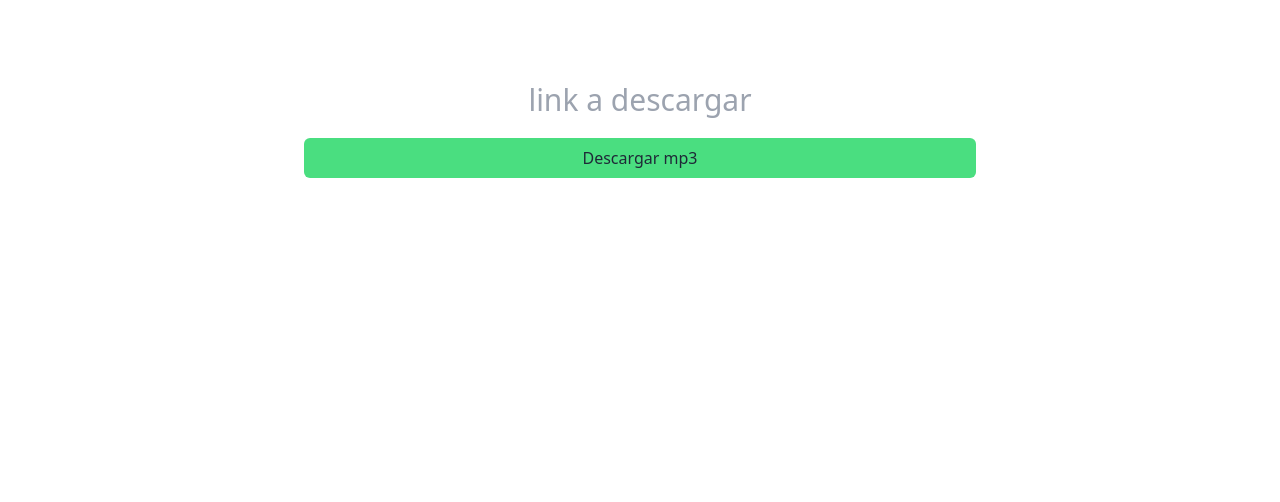
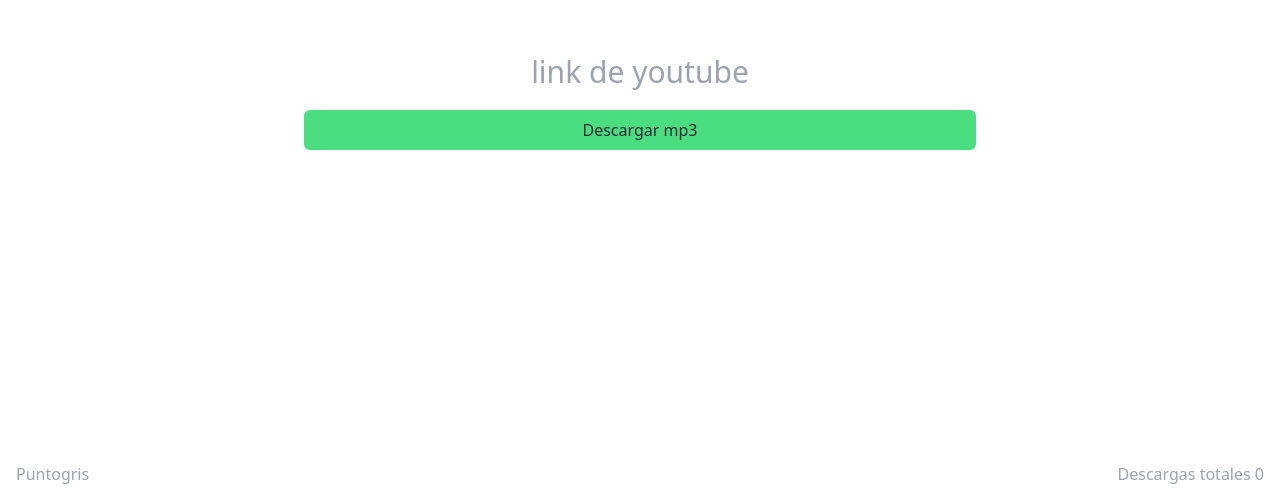
Before and after one commit to puntogris/yt-mp3-site, a SvelteKit app: page / in a window 1280 px wide. Shown: the part 298-800 px from the top of the page. Built offline with nearby package versions, Linux system fonts and the light colour scheme; no server answers; the database is empty.

Commit message:
added downloads counter and kv redis

```diff
--- a/package.json
+++ b/package.json
@@ -28,6 +28,7 @@
   },
   "type": "module",
   "dependencies": {
+    "@vercel/kv": "^1.0.1",
     "prettier-plugin-tailwindcss": "^0.5.14",
     "ytdl-core": "^4.11.5"
   }
--- /dev/null
+++ b/src/routes/+page.server.ts
@@ -0,0 +1,23 @@
+import { kv } from './lib/server/kv';
+
+export async function load() {
+	try {
+		const downloads = await kv.get('downloads');
+
+		return {
+			downloads: getNumberOrZero(downloads)
+		};
+	} catch (error) {
+		return {
+			downloads: 0
+		};
+	}
+}
+
+function getNumberOrZero(value: unknown): number {
+	if (typeof value === 'number' && !Number.isNaN(value)) {
+		return value;
+	} else {
+		return 0;
+	}
+}
--- a/src/routes/+page.svelte
+++ b/src/routes/+page.svelte
@@ -1,4 +1,10 @@
 <script lang="ts">
+	import { writable } from 'svelte/store';
+
+	export let data;
+
+	const downloads = writable(data.downloads);
+
 	let url = '';
 	let downloading = false;
 
@@ -49,6 +55,10 @@
 				downloading = false;
 				url = '';
 				audioChunks = [];
+
+				fetch('api/downloads', { method: 'post' }).then(() => {
+					downloads.update((n) => n + 1);
+				});
 			})
 			.catch((error) => {
 				console.error('Error:', error);
@@ -63,10 +73,11 @@
 	}
 </script>
 
-<div class="flex h-screen flex-col items-center justify-center gap-5 px-4">
+<div class="flex min-h-screen flex-col">
+	<div class="flex grow flex-col items-center justify-center gap-5 px-4">
 		<input
 			class="mt-14 w-full text-center text-lg focus:outline-none sm:text-3xl"
-		placeholder="link a descargar"
+			placeholder="link de youtube"
 			bind:value={url}
 		/>
 		<button
@@ -75,3 +86,11 @@
 			on:click={startDownload}>{downloadText}</button
 		>
 	</div>
+
+	<footer class="mt-auto flex w-full justify-between p-4">
+		<a class="text-gray-400 max-sm:text-sm" href="https://www.puntogris.com/" target="_blank"
+			>Puntogris</a
+		>
+		<div class="text-gray-400 max-sm:text-sm">Descargas totales {$downloads}</div>
+	</footer>
+</div>
--- /dev/null
+++ b/src/routes/api/downloads/+server.ts
@@ -0,0 +1,14 @@
+import { error, json } from '@sveltejs/kit';
+import { kv } from '../../lib/server/kv';
+
+/** @type {import('./$types').RequestHandler} */
+export async function POST() {
+	try {
+		await kv.incr('downloads');
+
+		return json('All good');
+	} catch (err) {
+		console.error(err);
+		error(500, 'Ocurrio un error al incrementar la cantidad de descargas.');
+	}
+}
--- /dev/null
+++ b/src/routes/lib/server/kv.ts
@@ -0,0 +1,7 @@
+import { PRIVATE_KV_REST_API_TOKEN, PRIVATE_KV_REST_API_URL } from '$env/static/private';
+import { createClient } from '@vercel/kv';
+
+export const kv = createClient({
+	url: PRIVATE_KV_REST_API_URL,
+	token: PRIVATE_KV_REST_API_TOKEN
+});
```
Also changed, not shown: 1 other file (tests, documents, lock files or other folders). Lines whose indentation alone changed are shown as unchanged.
